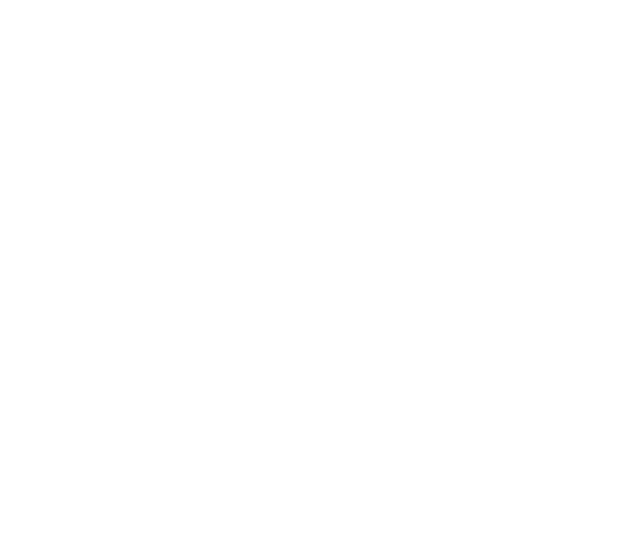
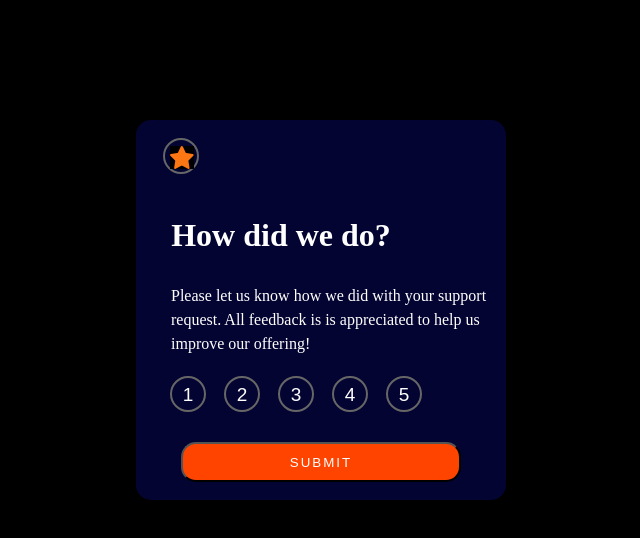
Before and after one commit to cyrilmuchemi/Interactive-Rating-Component, a website: page index.html in a window 1280 px wide. Shown: the whole page, without its empty margins (224-864 px from the left). Drawn offline with Linux system fonts and the light colour scheme.

Commit message:
Make a rough design of the card

```diff
--- a/index.html
+++ b/index.html
@@ -8,6 +8,31 @@
     <title>Interactive Rating Component</title>
 </head>
 <body>
+    <div class="interactive__container">
+        <div class="interactive__container-logo">
+            <div id="star-container" class="number-circle"><img id="star" src="src/images/icon-star.svg"/></div>
+        </div>
+        <div class="interactive__container-header">
+           <h1>How did we do?</h1>
+        </div>
+        <div class="interactive__container-paragraph">
+            <p>
+                Please let us know how we did with your support
+                request. All feedback is is appreciated to help
+                us improve our offering!
+            </p>
+        </div>
+        <div class="interactive__container-circles">
+            <div class="number-circle">1</div>
+            <div class="number-circle">2</div>
+            <div class="number-circle">3</div>
+            <div class="number-circle">4</div>
+            <div class="number-circle">5</div>
+        </div>
+        <div class="interactive__container-button">
+            <button>SUBMIT</button>
+        </div>
+    </div>
     <script src="index.js"></script>
 </body>
 </html>
--- /dev/null
+++ b/package.json
@@ -0,0 +1,5 @@
+{
+  "dependencies": {
+    "bootstrap-icons": "^1.9.1"
+  }
+}
--- a/style.css
+++ b/style.css
@@ -0,0 +1,98 @@
+* {
+    margin: 0;
+    background-color: black;
+    padding: 0;
+}
+
+.interactive__container {
+    display: flex;
+    flex-direction: column;
+    width: 370px;
+    margin-top: 120px;
+    margin-left: 360px;
+    margin-left: 360px;
+    height: 380px;
+    justify-content: center;
+    align-items: center;
+    border-radius: 15px;
+    background-color: rgb(4, 4, 51);
+}
+
+.interactive__container-logo {
+    margin-bottom: 43px;
+    left: 6px;
+    background-color: rgb(4, 4, 51);
+    margin-left: -280px;
+}
+
+#star-container {
+    position: relative;
+    background-color: rgb(4, 4, 51);
+}
+
+#star {
+    position: absolute;
+    width: 24px;
+    margin-left: -11px;
+}
+
+
+.interactive__container-header {
+    background-color: rgb(4, 4, 51);
+    margin-bottom: 30px;
+    margin-left: -80px;
+}
+
+.interactive__container-header h1 {
+    color: #fff;
+    background-color: rgb(4, 4, 51);
+}
+
+.interactive__container-paragraph {
+    background-color: rgb(4, 4, 51);
+    margin-left: 35px;
+}
+
+.interactive__container-paragraph p {
+    color: #fff;
+    width: 100%;
+    line-height: 24px;
+    background-color: rgb(4, 4, 51);
+}
+
+.interactive__container-circles {
+    display: flex;
+    background-color: rgb(4, 4, 51);
+    gap: 18px;
+    margin-top: 20px;
+    margin-left: -50px;
+}
+
+
+.number-circle {
+    border-radius: 50%;
+    width: 20px;
+    height: 20px;
+    padding: 6px;
+    background-color: rgb(4, 4, 51);
+    border: 2px solid #666;
+    color: #fff;
+    text-align: center;
+    cursor: pointer;
+    font: 19px Arial, sans-serif;
+}
+
+.interactive__container-button {
+    margin-top: 30px;
+    background-color: rgb(4, 4, 51);
+}
+
+.interactive__container-button button {
+    width: 280px;
+    height: 40px;
+    color: #fff;
+    letter-spacing: 2px;
+    border-radius: 15px;
+    cursor: pointer;
+    background: rgb(255, 68, 0);
+}
```
Also changed, not shown: 1 other file.
